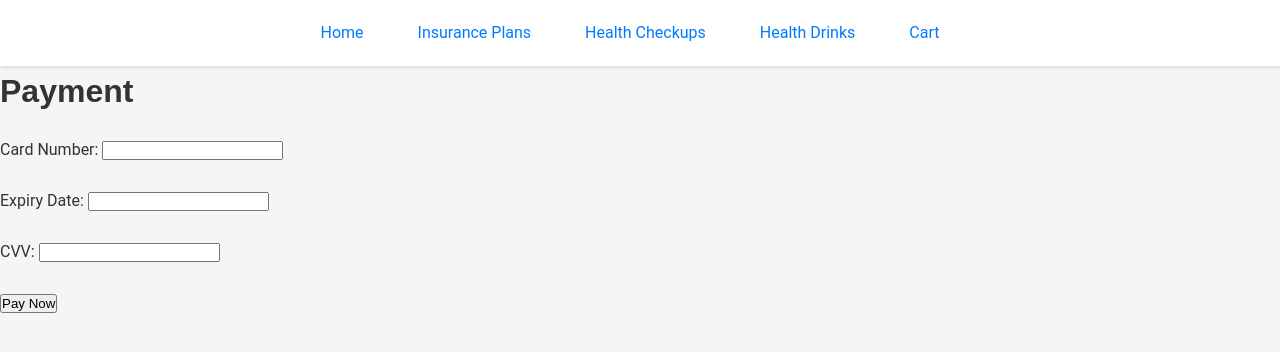
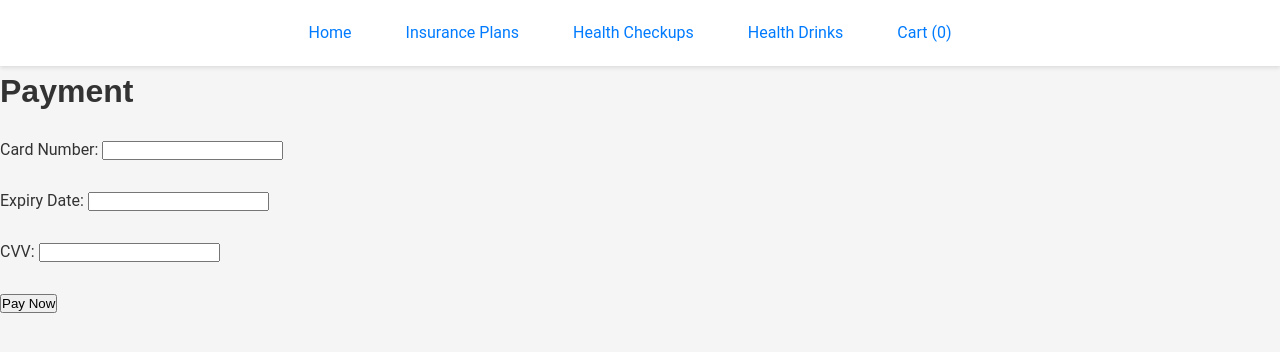
Before and after one commit to LokeshwariPerumal/HealthCareWebSite, a website: page public/payment.html in a window 1280 px wide. Drawn offline with Linux system fonts and the light colour scheme.

Commit message:
deploy after azure payment update

```diff
--- a/public/payment.html
+++ b/public/payment.html
@@ -15,7 +15,7 @@
                 <li><a href="/insurance">Insurance Plans</a></li>
                 <li><a href="/health-checkups">Health Checkups</a></li>
                 <li><a href="/health-drinks">Health Drinks</a></li>
-                <li><a href="/cart">Cart</a></li>
+                <li><a href="/cart">Cart (<span id="cart-count">0</span>)</a></li>
             </ul>
         </nav>
     </header>
```
